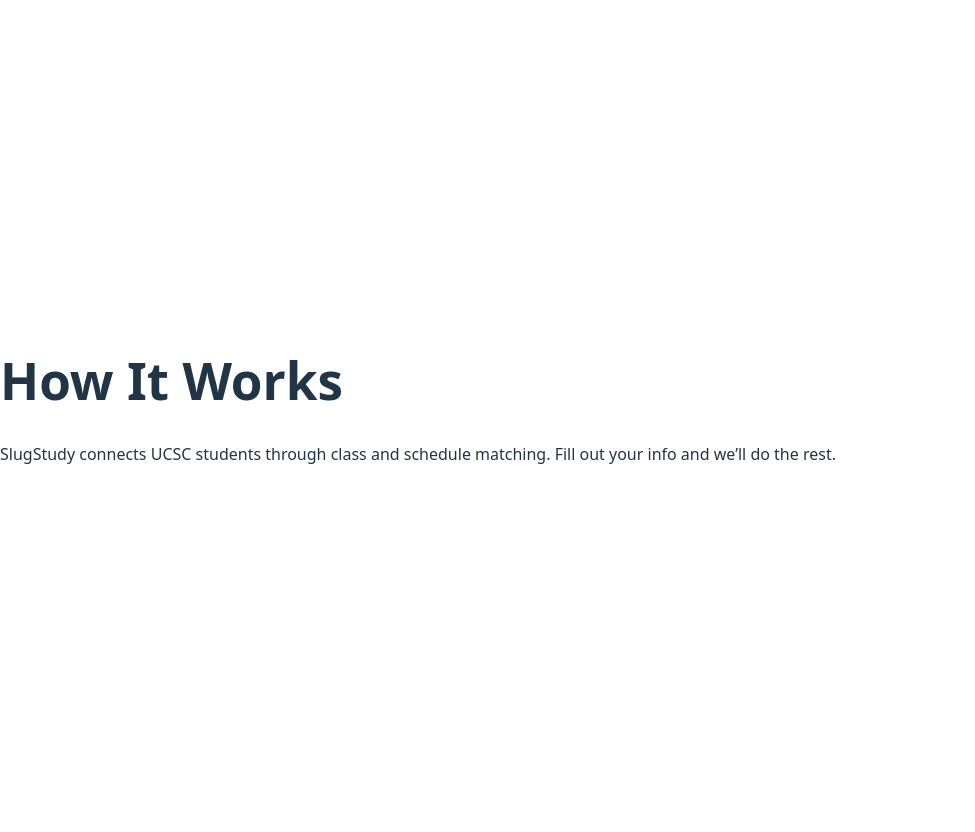
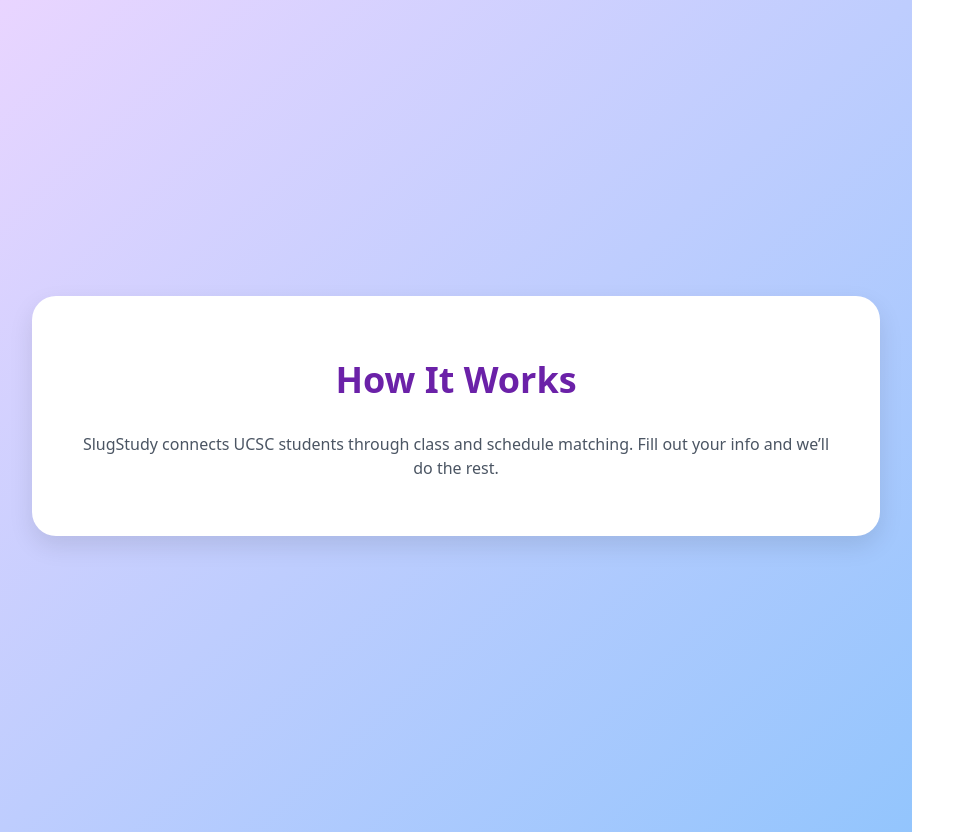
Before and after one commit to kritibhargava1/StudySlug, a React (Vite) app: page /how-it-works in a window 1280 px wide. Shown: the whole page, without its empty margins (0-975 px from the left). Before the commit the page ends 800 px from the top, so only its background shows below. Built offline with nearby package versions, Linux system fonts and the light colour scheme.

Commit message:
Update HowItWorks page styling and add HowItWorks.css

```diff
--- a/src/pages/Home.jsx
+++ b/src/pages/Home.jsx
@@ -9,7 +9,7 @@ function Home() {
     <div className="home-container">
       <div className="home-card">
         <h1 className="home-title">
-          Welcome to SlugStudy 🐌
+        Find the perfect study buddy. Or the perfect tutor.
         </h1>
         <div className="home-buttons">
           <button
--- a/src/pages/HowItWorks.jsx
+++ b/src/pages/HowItWorks.jsx
@@ -1,12 +1,18 @@
+import React from 'react';
+import '../styles/HowItWorks.css'; // Make sure the path is correct
+
 function HowItWorks() {
-    return (
-      <div className="p-6 text-center">
-        <h1 className="text-3xl font-bold text-purple-700">How It Works</h1>
-        <p className="mt-4 text-gray-600">
-          SlugStudy connects UCSC students through class and schedule matching. Fill out your info and we’ll do the rest.
+  return (
+    <div className="how-it-works-container">
+      <div className="how-it-works-card">
+        <h1 className="how-it-works-title">How It Works</h1>
+        <p className="how-it-works-text">
+          SlugStudy connects UCSC students through class and schedule matching.
+          Fill out your info and we’ll do the rest.
         </p>
       </div>
-    );
-  }
+    </div>
+  );
+}
 
-  export default HowItWorks;
+export default HowItWorks;
--- /dev/null
+++ b/src/styles/HowItWorks.css
@@ -0,0 +1,36 @@
+/* Full-screen container with a gradient background that matches the Home page */
+.how-it-works-container {
+    min-height: 100vh;
+    width: 100%;
+    background: linear-gradient(to bottom right, #e9d5ff, #93c5fd); /* Matching gradient: light purple to light blue */
+    display: flex;
+    align-items: center;
+    justify-content: center;
+    padding: 1rem;
+  }
+
+  /* Card styling: a centered white card with rounded corners, shadow, and internal padding */
+  .how-it-works-card {
+    background-color: #ffffff;
+    width: 100%;
+    max-width: 768px;  /* Approximately matching Tailwind's max-w-3xl */
+    border-radius: 1.5rem;  /* Equivalent to rounded-3xl */
+    box-shadow: 0 10px 25px rgba(0, 0, 0, 0.1);  /* Similar to shadow-lg */
+    padding: 2.5rem; /* Equivalent to p-10 (10 * 0.25rem) */
+    text-align: center;
+  }
+
+  /* Title styling: large, bold text in a purple hue */
+  .how-it-works-title {
+    font-size: 2.25rem;  /* Approximately equal to Tailwind's text-4xl */
+    font-weight: 800;    /* Matches font-extrabold */
+    color: #6b21a8;      /* Matching text-purple-700 */
+    margin-bottom: 2rem; /* Similar to mb-8 */
+  }
+
+  /* Paragraph/text styling: medium-sized gray text with a slight top margin */
+  .how-it-works-text {
+    font-size: 1rem;
+    color: #4b5563;      /* Matching Tailwind's text-gray-600 */
+    margin-top: 1rem;
+  }
```
